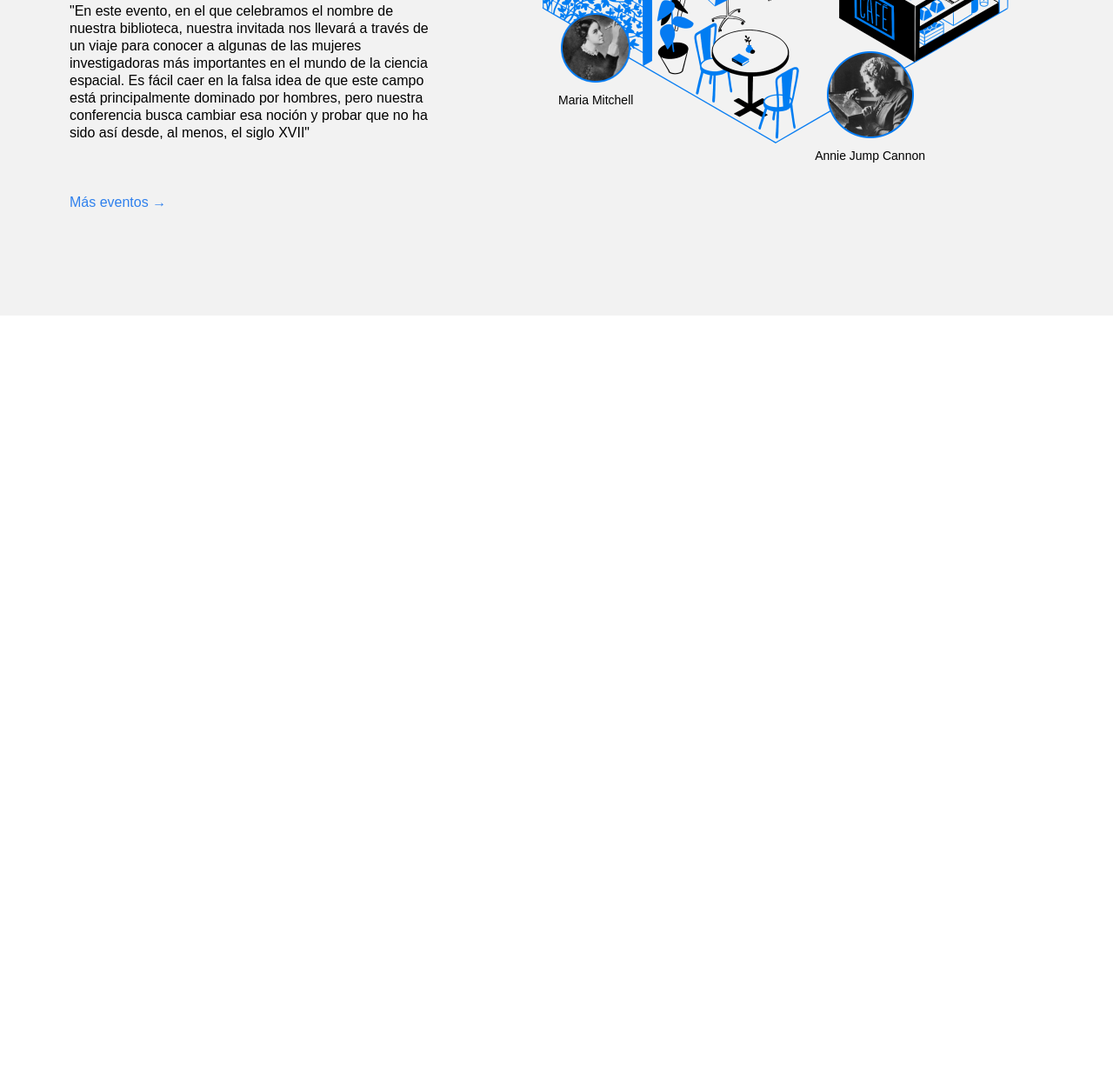
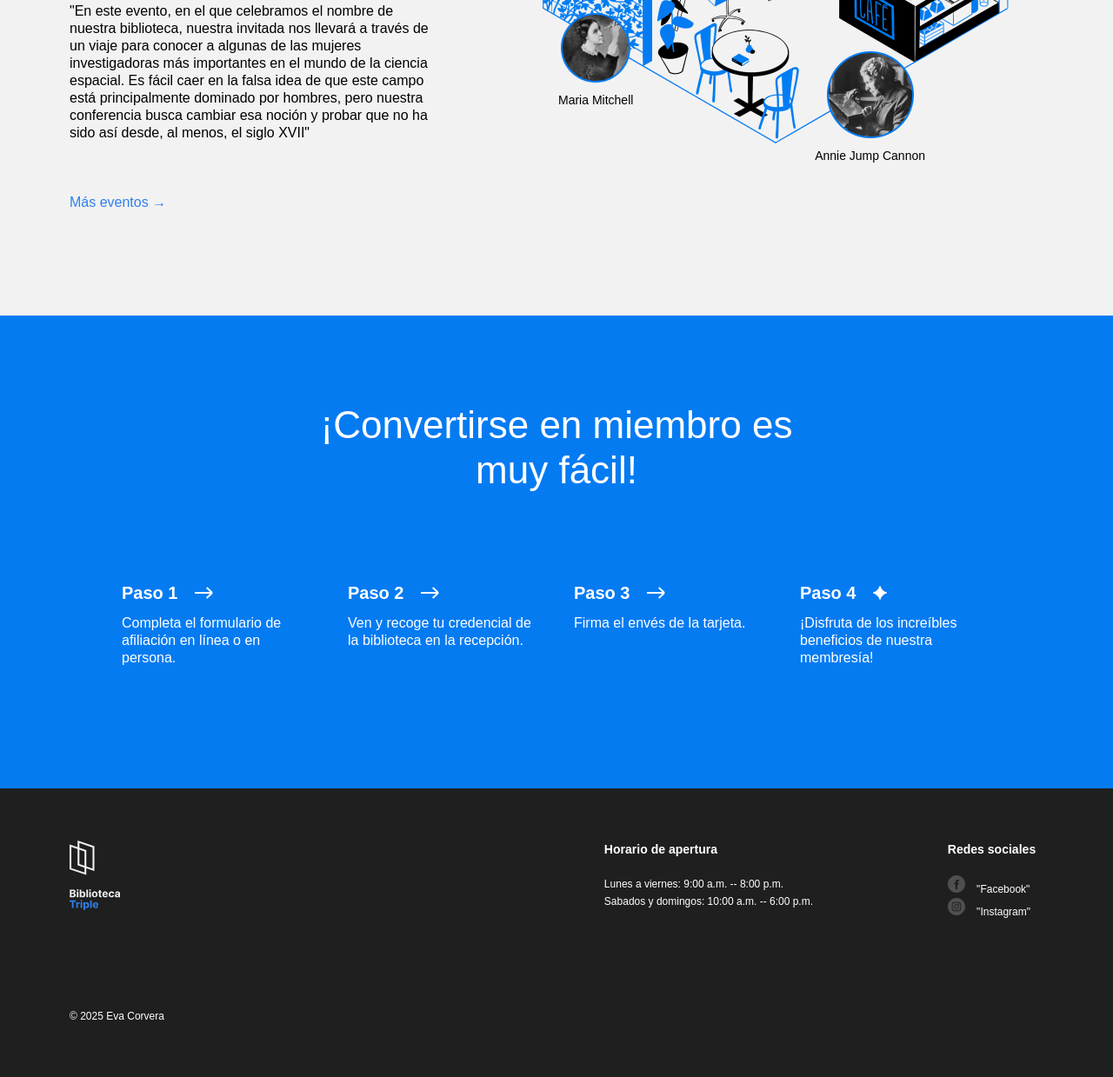
Before and after one commit to evacorvera/web_project_library_es, a plain HTML site: page index.html in a window 1280 px wide. Shown: the part 2575-3814 px from the top of the page at 87% size. Before the commit the page ends 2938 px from the top, so only its background shows below. Drawn offline with Linux system fonts and the light colour scheme.

Commit message:
actualizacion stage 3

```diff
--- a/index.html
+++ b/index.html
@@ -212,7 +212,114 @@
             </div>
           </div>
         </section>
+        <section class="membership">
+          <h2 class="membership__title">
+            ¡Convertirse en miembro es muy fácil!
+          </h2>
+          <ul class="membership__steps">
+            <li class="step">
+              <h3 class="step__title">
+                Paso 1
+                <img
+                  src="./images/icon_step_forward.svg"
+                  alt="icon forward"
+                  class="step__icon"
+                />
+              </h3>
+              <p class="step__description">
+                Completa el formulario de afiliación en línea o en persona.
+              </p>
+            </li>
+            <li class="step">
+              <h3 class="step__title">
+                Paso 2
+                <img
+                  src="./images/icon_step_forward.svg"
+                  alt="icon forward"
+                  class="step__icon"
+                />
+              </h3>
+              <p class="step__description">
+                Ven y recoge tu credencial de la biblioteca en la recepción.
+              </p>
+            </li>
+            <li class="step">
+              <h3 class="step__title">
+                Paso 3
+                <img
+                  src="./images/icon_step_forward.svg"
+                  alt="icon forward"
+                  class="step__icon"
+                />
+              </h3>
+              <p class="step__description">Firma el envés de la tarjeta.</p>
+            </li>
+            <li class="step">
+              <h3 class="step__title">
+                Paso 4
+                <img
+                  src="./images/icon_step_finish.svg"
+                  alt="icon finish"
+                  class="step__icon"
+                />
+              </h3>
+              <p class="step__description">
+                ¡Disfruta de los increíbles beneficios de nuestra membresía!
+              </p>
+            </li>
+          </ul>
+        </section>
       </main>
+      <footer class="footer" id="footer">
+        <div class="footer__cover">
+          <div class="footer__columns">
+            <div class="footer__column">
+              <img
+                src="./images/logo_white.svg"
+                alt="Logotipo biblioteca Triple Peaks"
+                class="footer__logo"
+              />
+            </div>
+            <div class="footer__column footer__column_content_hours">
+              <h3 class="footer__column-heading">Horario de apertura</h3>
+              <ul class="footer__list">
+                <li class="footer__list-item">
+                  Lunes a viernes: 9:00 a.m. -- 8:00 p.m.
+                </li>
+                <li class="footer__list-item">
+                  Sabados y domingos: 10:00 a.m. -- 6:00 p.m.
+                </li>
+              </ul>
+            </div>
+            <div class="footer__column footer__column_content_social">
+              <h3 class="footer__column-heading">Redes sociales</h3>
+              <ul class="footer__list">
+                <li class="footer__list-item">
+                  <a href="#" class="footer__column-link">
+                    <img
+                      src="./images/facebook_white.svg"
+                      alt="facebook logo"
+                      class="footer__social-icon"
+                    />
+                    "Facebook"
+                  </a>
+                </li>
+                <li class="footer__list-item">
+                  <a href="#" class="footer__column-link">
+                    <img
+                      src="./images/instagram_white.svg"
+                      alt="instagram logo"
+                      class="footer__social-icon"
+                    />
+                    "Instagram"
+                  </a>
+                </li>
+              </ul>
+            </div>
+          </div>
+          <p class="footer__copyright">© 2025 Eva Corvera</p>
+        </div>
+      </footer>
     </div>
   </body>
 </html>
--- a/styles/style.css
+++ b/styles/style.css
@@ -293,3 +293,120 @@
   font-size: 14px;
   margin: 0;
 }
+
+.membership {
+  padding: 100px 0 140px;
+  background-color: #057bf2;
+  color: #ffffff;
+}
+
+.membership__title {
+  max-width: 574px;
+  margin: 0 auto;
+  text-align: center;
+  font-size: 44px;
+  font-weight: 500;
+  line-height: 52px;
+}
+
+.membership__steps {
+  list-style-type: none;
+  padding: 0;
+  margin: 100px 0 0;
+  flex-wrap: wrap;
+  gap: 40px;
+  display: flex;
+  justify-content: center;
+}
+
+.step {
+  flex-basis: 220px;
+}
+
+.step__title {
+  margin: 0;
+  font-size: 20px;
+  line-height: 30px;
+  font-weight: 700;
+  display: flex;
+  align-items: center;
+}
+
+.step__icon {
+  margin-left: 20px;
+}
+
+.step__description {
+  margin: 10px 0 0;
+}
+
+.footer {
+  display: flex;
+  box-sizing: border-box;
+  color: #fff;
+  background-color: #1f1f1f;
+  padding: 60px 80px;
+}
+
+.footer__cover {
+  width: 100%;
+  position: relative;
+}
+
+.footer__columns {
+  display: flex;
+  justify-content: space-between;
+}
+
+.footer__column_content_hours {
+  font-size: 12px;
+  position: absolute;
+  right: 250px;
+  margin-left: auto;
+}
+
+.footer__column_content_social {
+  font-size: 12px;
+  margin-left: 80px;
+}
+
+.footer__logo {
+  width: 58px;
+  height: 80px;
+}
+
+.footer__column-heading {
+  margin-top: 0;
+  margin-bottom: 20px;
+}
+
+.footer__list {
+  list-style-type: none;
+  padding: 0;
+  margin: 0;
+}
+
+.footer__list-item {
+  display: flex;
+  flex-wrap: wrap;
+  gap: 10px;
+  padding: 0 15px 0 0;
+}
+
+.footer__column-link {
+  color: white;
+  text-decoration: none;
+}
+
+.footer__social-icon {
+  width: 20px;
+  height: 20px;
+  padding-right: 10px;
+  padding-bottom: 0;
+}
+
+.footer__copyright {
+  margin-top: 100px;
+  margin-bottom: 0;
+  font-size: 12px;
+}
```
